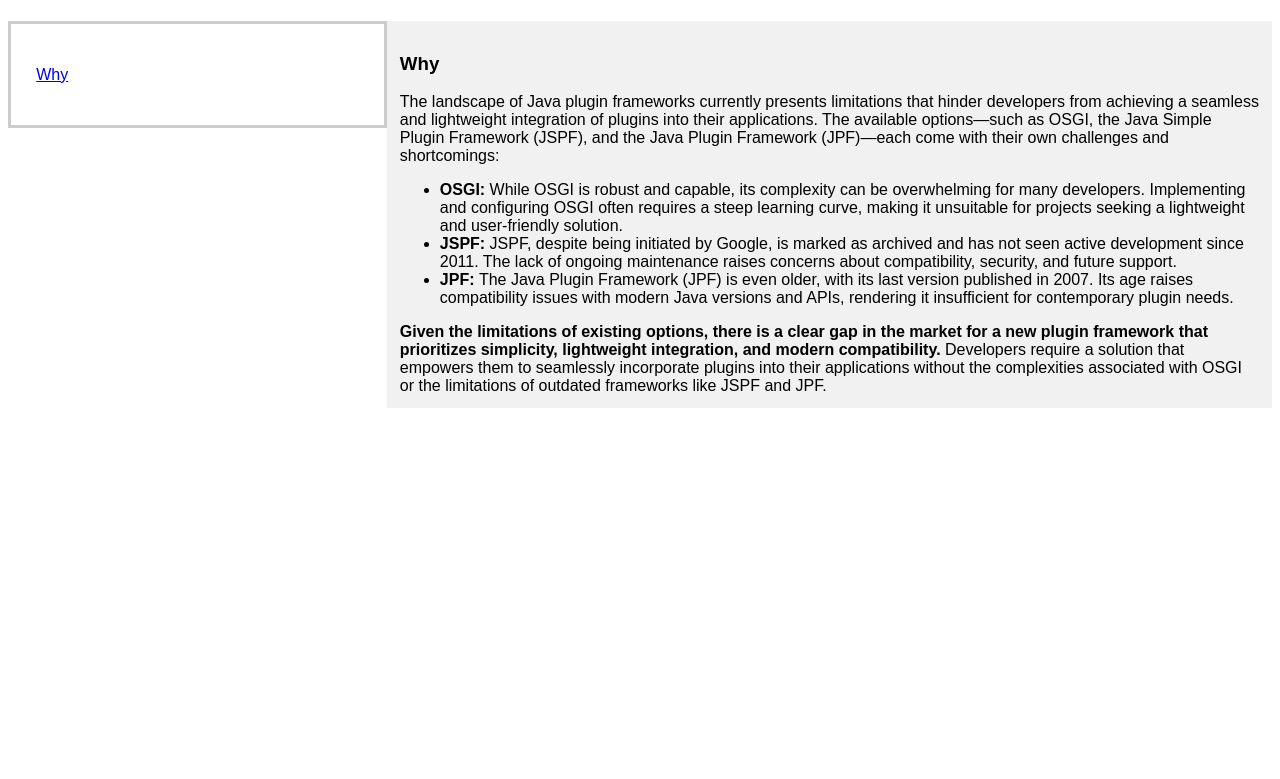
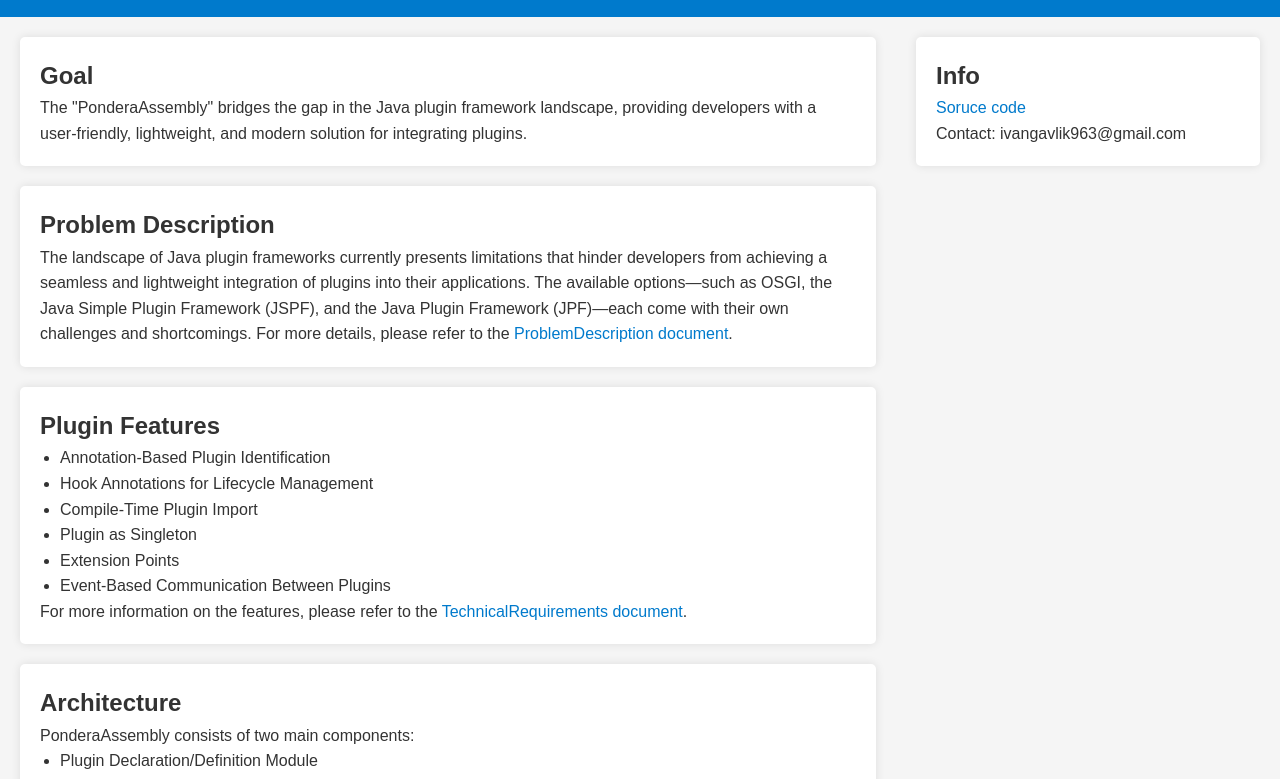
Before and after one commit to IvanGavlik/PonderaAssembly, a plain HTML site: page index.html in a window 1280 px wide. Shown: the part 113-892 px from the top of the page. Before the commit the page ends 800 px from the top, so only its background shows below. Drawn offline with Linux system fonts and the light colour scheme.

Commit message:
web page first version

```diff
--- a/index.html
+++ b/index.html
@@ -1,120 +1,71 @@
 <!DOCTYPE html>
 <html lang="en">
 <head>
-<title>Pondera Assembly - Java pluing in play framework</title>
-<meta charset="utf-8">
-<meta name="viewport" content="width=device-width, initial-scale=1">
-<style>
-* {
-  box-sizing: border-box;
-}
-
-body {
-  font-family: Arial, Helvetica, sans-serif;
-}
-
-/* Style the header */
-header {
-  padding: 1%;
-  text-align: left;
-  font-size: 2rem;
-  color: #666;
-}
-
-/* Create two columns/boxes that floats next to each other */
-nav {
-  float: left;
-  width: 30%;
-  padding: 2%;
-  color: #ccc;
-  border: 0.2rem solid #ccc;
-}
-
-/* Style the list inside the menu */
-nav ul {
-  list-style-type: none;
-  padding: 0;
-}
-
-article {
-  float: left;
-  padding: 1%;
-  width: 70%;
-  background: #f1f1f1;
-}
-
-/* Clear floats after the columns */
-section::after {
-  content: "";
-  display: table;
-  clear: both;
-}
-
-/* Style the footer */
-footer {
-  background-color: #777;
-  padding: 10px;
-  text-align: center;
-  color: white;
-}
-
-/* Responsive layout - makes the two columns/boxes stack on top of each other instead of next to each other, on small screens */
-@media (max-width: 600px) {
-  nav, article {
-    width: 100%;
-    height: auto;
-  }
-}
-</style>
+    <meta charset="UTF-8">
+    <meta name="viewport" content="width=device-width, initial-scale=1.0">
+    <title>PonderaAssembly - A Modern Java Plugin Framework</title>
+    <link rel="stylesheet" href="styles.css">
 </head>
 <body>
     <header>
-  <p> <b> Pondera Assembly </b> <span> - Java pluing in play framework </span> </p> </p>
+        <h1>PonderaAssembly</h1>
+        <p>A Modern Java Plugin Framework</p>
     </header>
 
-<section>
-  <nav>
+<div style="float: left; width: 70%; height: 100%;">
+
+    <section id="goal">
+        <h2>Goal</h2>
+        <p>The "PonderaAssembly" bridges the gap in the Java plugin framework landscape, providing developers with a user-friendly, lightweight, and modern solution for integrating plugins.</p>
+    </section>
+
+    <section id="problem-description">
+        <h2>Problem Description</h2>
+        <p>The landscape of Java plugin frameworks currently presents limitations that hinder developers from achieving a seamless and lightweight integration of plugins into their applications. The available options—such as OSGI, the Java Simple Plugin Framework (JSPF), and the Java Plugin Framework (JPF)—each come with their own challenges and shortcomings. For more details, please refer to the <a target=”_blank”  href="https://github.com/IvanGavlik/PonderaAssembly/blob/master/ProblemDescription.odt">ProblemDescription document</a>.</p>
+    </section>
+
+    <section id="technical-requirements">
+        <h2>Plugin Features</h2>
         <ul>
-      <li><a href="why">Why</a></li>
-    <!--  <li><a href="how">How</a></li> -->
+            <li>Annotation-Based Plugin Identification</li>
+            <li>Hook Annotations for Lifecycle Management</li>
+            <li>Compile-Time Plugin Import</li>
+            <li>Plugin as Singleton</li>
+            <li>Extension Points</li>
+            <li>Event-Based Communication Between Plugins</li>
         </ul>
-  </nav>
+        <p>For more information on the features, please refer to the
+        	<a target=”_blank”  href="https://github.com/IvanGavlik/PonderaAssembly/blob/master/TechnicalRequirements.odt">TechnicalRequirements document</a>.
+        </p>
+    </section>
 
-  <article>
-  <div>
-    <h1 id="why">Why</h1>
-The landscape of Java plugin frameworks currently presents limitations that hinder developers from achieving a seamless and lightweight integration of plugins into their applications. The available options—such as OSGI, the Java Simple Plugin Framework (JSPF), and the Java Plugin Framework (JPF)—each come with their own challenges and shortcomings:
+    <section id="architecture">
+        <h2>Architecture</h2>
+        <p>PonderaAssembly consists of two main components:</p>
         <ul>
-	<li>
-	    <b> OSGI: </b> While OSGI is robust and capable, its complexity can be overwhelming for many developers. Implementing and configuring OSGI often requires a steep learning curve, making it unsuitable for projects seeking a lightweight and user-friendly solution.
-	</li>
+            <li>Plugin Declaration/Definition Module</li>
+            <li>Plugin Runtime Module and its Events Sub-Module</li>
+        </ul>
+        <p>For a deeper dive into the architecture decisions, please refer to the
+        	<a target=”_blank”  href="https://github.com/IvanGavlik/PonderaAssembly/blob/master/ArchitectureDecisions.odt">ArchitectureDecisions document</a>.
+        	</p>
+    </section>
 
-	<li>
-	    <b>JSPF: </b> JSPF, despite being initiated by Google, is marked as archived and has not seen active development since 2011. The lack of ongoing maintenance raises concerns about compatibility, security, and future support.
-	</li>
-
-	<li>
-
-	    <b> JPF: </b> The Java Plugin Framework (JPF) is even older, with its last version published in 2007. Its age raises compatibility issues with modern Java versions and APIs, rendering it insufficient for contemporary plugin needs.
-</li>
-</ul>
-
-<b>Given the limitations of existing options, there is a clear gap in the market for a new plugin framework that prioritizes simplicity, lightweight integration, and modern compatibility. </b> Developers require a solution that empowers them to seamlessly incorporate plugins into their applications without the complexities associated with OSGI or the limitations of outdated frameworks like JSPF and JPF.
     </div>
 
+    <div style="float: right; width: 30%; height: 100%;">
+    <section id="nav">
+        <h2>Info</h2>
+        <p> <a target=”_blank” href="https://github.com/IvanGavlik/PonderaAssembly#problem-description"> Soruce code </a> </p>
+	<p> Contact: ivangavlik963@gmail.com </p>
+    </section>
 
-   <div>
 </div>
 
-
-  </article>
-
-
-</section>
-<!--
+<div style="width: 100%; clear: both;" >
     <footer>
-  <p>Footer</p>
+        <p>&copy; 2023 PonderaAssembly. All rights reserved.</p>
     </footer>
--->
+    </div>
 </body>
 </html>
--- /dev/null
+++ b/styles.css
@@ -0,0 +1,64 @@
+/* Reset some default browser styles */
+body, h1, h2, p, ul {
+    margin: 0;
+    padding: 0;
+}
+
+/* Set a background color and text color for the entire page */
+body {
+    background-color: #f5f5f5;
+    font-family: Arial, sans-serif;
+    color: #333;
+    line-height: 1.6;
+    margin: 0;
+    padding: 0;
+}
+
+/* Header styles */
+header {
+    background-color: #007acc;
+    color: #fff;
+    text-align: center;
+    padding: 20px 0;
+}
+
+header h1 {
+    font-size: 2.5em;
+}
+
+/* Main content container */
+section {
+    background-color: #fff;
+    margin: 20px;
+    padding: 20px;
+    border-radius: 5px;
+    box-shadow: 0px 0px 10px rgba(0, 0, 0, 0.1);
+}
+
+/* Anchor (link) styles */
+a {
+    color: #007acc;
+    text-decoration: none;
+}
+
+a:hover {
+    text-decoration: underline;
+}
+
+/* List styles */
+ul {
+    margin-left: 20px;
+}
+
+/* Footer styles */
+footer {
+    background-color: #333;
+    color: #fff;
+    text-align: center;
+    padding: 10px 0;
+}
+
+/* Make the footer text smaller */
+footer p {
+    font-size: 0.8em;
+}
```
Lines whose indentation alone changed are shown as unchanged.
